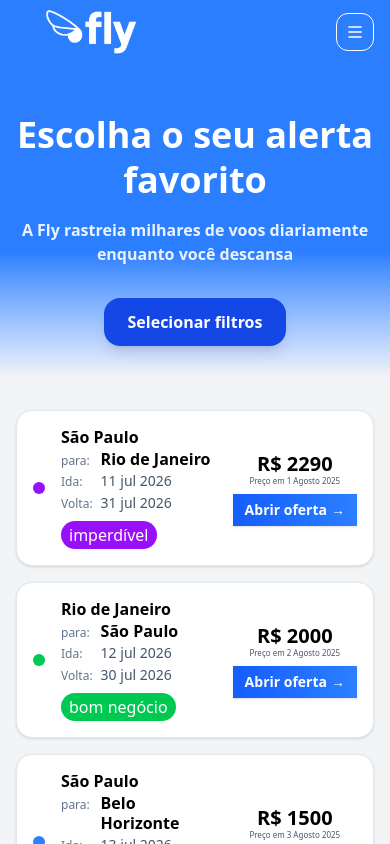
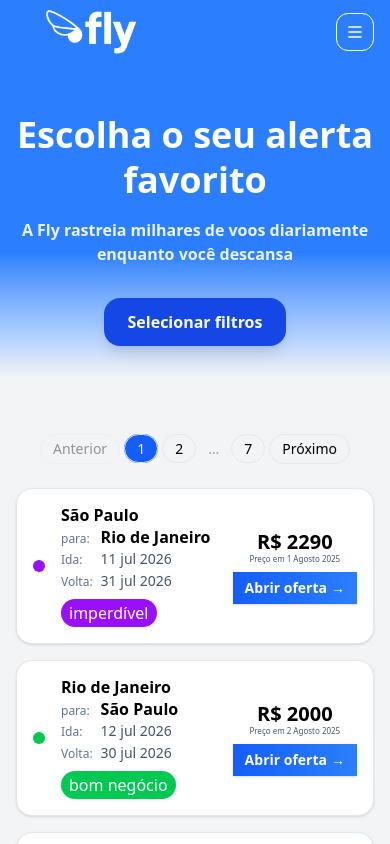
Before and after one commit to GCOUTO-FONSECA/flytripalert_js-site, a Next.js app: page / in a window 390 px wide. Shown: the top 844 px of the page. Built offline with nearby package versions, Linux system fonts and the light colour scheme.

Commit message:
feat: enhance AlertsSection with pagination and improve AlertCard mobile layout

```diff
--- a/components/AlertsSection.tsx
+++ b/components/AlertsSection.tsx
@@ -1,6 +1,45 @@
+import { useSearchParams } from "next/navigation";
 import AlertCard from "./AlertCard";
+import Pagination from "./Pagination";
+
+type Alert = {
+  from: string; to: string; price: number; depart: string; return: string;
+  days: number; rating: "bom negócio" | "excelente" | "imperdível"; found_at?: string;
+};
+
+const PAGE_SIZE = 5;
 
 const mock = [
+    {from: "São Paulo", to: "Rio de Janeiro", price: 2290, depart: "11 jul 2026", return: "31 jul 2026", days: 20, rating: "imperdível", found_at: "1 Agosto 2025", link: "flytripalert.com"},
+    {from: "Rio de Janeiro", to: "São Paulo", price: 2000, depart: "12 jul 2026", return: "30 jul 2026", days: 18, rating: "bom negócio", found_at: "2 Agosto 2025", link: "flytripalert.com"},
+    {from: "São Paulo", to: "Belo Horizonte", price: 1500, depart: "13 jul 2026", return: "29 jul 2026", days: 16, rating: "excelente", found_at: "3 Agosto 2025", link: "flytripalert.com"},
+    {from: "Belo Horizonte", to: "São Paulo", price: 1600, depart: "14 jul 2026", return: "28 jul 2026", days: 14, rating: "excelente", found_at: "4 Agosto 2025", link: "flytripalert.com"},
+    {from: "Rio de Janeiro", to: "Belo Horizonte", price: 1700, depart: "15 jul 2026", return: "27 jul 2026", days: 12, rating: "excelente", found_at: "5 Agosto 2025", link: "flytripalert.com"},
+    {from: "São Paulo", to: "Rio de Janeiro", price: 2290, depart: "11 jul 2026", return: "31 jul 2026", days: 20, rating: "imperdível", found_at: "1 Agosto 2025", link: "flytripalert.com"},
+    {from: "Rio de Janeiro", to: "São Paulo", price: 2000, depart: "12 jul 2026", return: "30 jul 2026", days: 18, rating: "bom negócio", found_at: "2 Agosto 2025", link: "flytripalert.com"},
+    {from: "São Paulo", to: "Belo Horizonte", price: 1500, depart: "13 jul 2026", return: "29 jul 2026", days: 16, rating: "excelente", found_at: "3 Agosto 2025", link: "flytripalert.com"},
+    {from: "Belo Horizonte", to: "São Paulo", price: 1600, depart: "14 jul 2026", return: "28 jul 2026", days: 14, rating: "excelente", found_at: "4 Agosto 2025", link: "flytripalert.com"},
+    {from: "Rio de Janeiro", to: "Belo Horizonte", price: 1700, depart: "15 jul 2026", return: "27 jul 2026", days: 12, rating: "excelente", found_at: "5 Agosto 2025", link: "flytripalert.com"},
+    {from: "São Paulo", to: "Rio de Janeiro", price: 2290, depart: "11 jul 2026", return: "31 jul 2026", days: 20, rating: "imperdível", found_at: "1 Agosto 2025", link: "flytripalert.com"},
+    {from: "Rio de Janeiro", to: "São Paulo", price: 2000, depart: "12 jul 2026", return: "30 jul 2026", days: 18, rating: "bom negócio", found_at: "2 Agosto 2025", link: "flytripalert.com"},
+    {from: "São Paulo", to: "Belo Horizonte", price: 1500, depart: "13 jul 2026", return: "29 jul 2026", days: 16, rating: "excelente", found_at: "3 Agosto 2025", link: "flytripalert.com"},
+    {from: "Belo Horizonte", to: "São Paulo", price: 1600, depart: "14 jul 2026", return: "28 jul 2026", days: 14, rating: "excelente", found_at: "4 Agosto 2025", link: "flytripalert.com"},
+    {from: "Rio de Janeiro", to: "Belo Horizonte", price: 1700, depart: "15 jul 2026", return: "27 jul 2026", days: 12, rating: "excelente", found_at: "5 Agosto 2025", link: "flytripalert.com"},
+    {from: "São Paulo", to: "Rio de Janeiro", price: 2290, depart: "11 jul 2026", return: "31 jul 2026", days: 20, rating: "imperdível", found_at: "1 Agosto 2025", link: "flytripalert.com"},
+    {from: "Rio de Janeiro", to: "São Paulo", price: 2000, depart: "12 jul 2026", return: "30 jul 2026", days: 18, rating: "bom negócio", found_at: "2 Agosto 2025", link: "flytripalert.com"},
+    {from: "São Paulo", to: "Belo Horizonte", price: 1500, depart: "13 jul 2026", return: "29 jul 2026", days: 16, rating: "excelente", found_at: "3 Agosto 2025", link: "flytripalert.com"},
+    {from: "Belo Horizonte", to: "São Paulo", price: 1600, depart: "14 jul 2026", return: "28 jul 2026", days: 14, rating: "excelente", found_at: "4 Agosto 2025", link: "flytripalert.com"},
+    {from: "Rio de Janeiro", to: "Belo Horizonte", price: 1700, depart: "15 jul 2026", return: "27 jul 2026", days: 12, rating: "excelente", found_at: "5 Agosto 2025", link: "flytripalert.com"},
+    {from: "São Paulo", to: "Rio de Janeiro", price: 2290, depart: "11 jul 2026", return: "31 jul 2026", days: 20, rating: "imperdível", found_at: "1 Agosto 2025", link: "flytripalert.com"},
+    {from: "Rio de Janeiro", to: "São Paulo", price: 2000, depart: "12 jul 2026", return: "30 jul 2026", days: 18, rating: "bom negócio", found_at: "2 Agosto 2025", link: "flytripalert.com"},
+    {from: "São Paulo", to: "Belo Horizonte", price: 1500, depart: "13 jul 2026", return: "29 jul 2026", days: 16, rating: "excelente", found_at: "3 Agosto 2025", link: "flytripalert.com"},
+    {from: "Belo Horizonte", to: "São Paulo", price: 1600, depart: "14 jul 2026", return: "28 jul 2026", days: 14, rating: "excelente", found_at: "4 Agosto 2025", link: "flytripalert.com"},
+    {from: "Rio de Janeiro", to: "Belo Horizonte", price: 1700, depart: "15 jul 2026", return: "27 jul 2026", days: 12, rating: "excelente", found_at: "5 Agosto 2025", link: "flytripalert.com"},
+    {from: "São Paulo", to: "Rio de Janeiro", price: 2290, depart: "11 jul 2026", return: "31 jul 2026", days: 20, rating: "imperdível", found_at: "1 Agosto 2025", link: "flytripalert.com"},
+    {from: "Rio de Janeiro", to: "São Paulo", price: 2000, depart: "12 jul 2026", return: "30 jul 2026", days: 18, rating: "bom negócio", found_at: "2 Agosto 2025", link: "flytripalert.com"},
+    {from: "São Paulo", to: "Belo Horizonte", price: 1500, depart: "13 jul 2026", return: "29 jul 2026", days: 16, rating: "excelente", found_at: "3 Agosto 2025", link: "flytripalert.com"},
+    {from: "Belo Horizonte", to: "São Paulo", price: 1600, depart: "14 jul 2026", return: "28 jul 2026", days: 14, rating: "excelente", found_at: "4 Agosto 2025", link: "flytripalert.com"},
+    {from: "Rio de Janeiro", to: "Belo Horizonte", price: 1700, depart: "15 jul 2026", return: "27 jul 2026", days: 12, rating: "excelente", found_at: "5 Agosto 2025", link: "flytripalert.com"},
     {from: "São Paulo", to: "Rio de Janeiro", price: 2290, depart: "11 jul 2026", return: "31 jul 2026", days: 20, rating: "imperdível", found_at: "1 Agosto 2025", link: "flytripalert.com"},
     {from: "Rio de Janeiro", to: "São Paulo", price: 2000, depart: "12 jul 2026", return: "30 jul 2026", days: 18, rating: "bom negócio", found_at: "2 Agosto 2025", link: "flytripalert.com"},
     {from: "São Paulo", to: "Belo Horizonte", price: 1500, depart: "13 jul 2026", return: "29 jul 2026", days: 16, rating: "excelente", found_at: "3 Agosto 2025", link: "flytripalert.com"},
@@ -9,10 +48,38 @@ const mock = [
 ];
 
 export default function AlertsSection() {
+    const total = mock.length;
+    const searchParams = useSearchParams();
+    const raw = Number(searchParams.get("page") || 1);
+    const totalPages = Math.max(1, Math.ceil(total / PAGE_SIZE));
+    const currentPage = Math.min(Math.max(raw, 1), totalPages);
+
+    const start = (currentPage - 1) * PAGE_SIZE;
+    const visible = mock.slice(start, start + PAGE_SIZE);
+
     return (
-        <div className="grid cols-1 sm:grid-cols-1 xl:grid-cols-1 gap-4 sm:gap-6">
-            {mock.map((a,i) => <AlertCard key={i} {...a} />)}
-        </div>
-    )
+    <div>
+    {/* paginação */}
+    <div className="mb-6">
+        <Pagination
+            totalItems={total}
+            currentPage={currentPage}
+            pageSize={PAGE_SIZE}
+        />
+    </div>
+    {/* lista de cards */}
+    <div className="grid grid-cols-1 gap-4 sm:gap-6">
+        {visible.map((a, i) => (
+        <AlertCard key={start + i} {...a} />
+        ))}
+    </div>
 
+    {/* paginação */}
+    <Pagination
+        totalItems={total}
+        currentPage={currentPage}
+        pageSize={PAGE_SIZE}
+    />
+    </div>
+  );
 }
--- /dev/null
+++ b/components/Pagination.tsx
@@ -0,0 +1,99 @@
+"use client";
+
+import Link from "next/link";
+import { usePathname, useSearchParams } from "next/navigation";
+
+type Props = {
+  totalItems: number;
+  currentPage: number;
+  pageSize?: number;     // default: 20
+  siblingCount?: number; // how many numbers around current page
+};
+
+export default function Pagination({
+  totalItems,
+  currentPage,
+  pageSize = 20,
+  siblingCount = 1,
+}: Props) {
+  const pathname = usePathname();
+  const searchParams = useSearchParams();
+
+  const totalPages = Math.max(1, Math.ceil(totalItems / pageSize));
+  if (totalPages <= 1) return null;
+
+  // keep other query params
+  const createPageURL = (page: number) => {
+    const params = new URLSearchParams(searchParams as any);
+    if (page <= 1) params.delete("page");
+    else params.set("page", String(page));
+    return `${pathname}?${params.toString()}`;
+  };
+
+  const clamp = (n: number, min: number, max: number) => Math.max(min, Math.min(max, n));
+
+  // Build page list: 1 … (left..right) … last
+  const pages: (number | "...")[] = [];
+  const first = 1;
+  const last = totalPages;
+  const left = clamp(currentPage - siblingCount, first, last);
+  const right = clamp(currentPage + siblingCount, first, last);
+
+  pages.push(first);
+  if (left > first + 1) pages.push("...");
+  for (let p = left; p <= right; p++) {
+    if (p !== first && p !== last) pages.push(p);
+  }
+  if (right < last - 1) pages.push("...");
+  if (last !== first) pages.push(last);
+
+  const isFirst = currentPage <= 1;
+  const isLast = currentPage >= totalPages;
+
+  return (
+    <nav className="mt-6 flex items-center justify-center gap-1 text-sm" aria-label="Paginação">
+      {/* Prev */}
+      <Link
+        href={createPageURL(clamp(currentPage - 1, 1, totalPages))}
+        aria-disabled={isFirst}
+        className={`px-3 py-1 rounded-full border border-slate-200 hover:bg-slate-50 ${
+          isFirst ? "opacity-40 pointer-events-none" : ""
+        }`}
+      >
+        Anterior
+      </Link>
+
+      {/* Numbers */}
+      <ul className="flex items-center gap-1">
+        {pages.map((p, i) =>
+          p === "..." ? (
+            <li key={`dots-${i}`} className="px-2 text-slate-400 select-none">…</li>
+          ) : (
+            <li key={p}>
+              <Link
+                href={createPageURL(p)}
+                aria-current={p === currentPage ? "page" : undefined}
+                className={`min-w-8 px-3 py-1 rounded-full border border-slate-200 hover:bg-slate-50 text-center ${
+                  p === currentPage ? "bg-blue-600 text-white border-blue-600" : ""
+                }`}
+              >
+                {p}
+              </Link>
+            </li>
+          )
+        )}
+      </ul>
+
+      {/* Next */}
+      <Link
+        href={createPageURL(clamp(currentPage + 1, 1, totalPages))}
+        aria-disabled={isLast}
+        className={`px-3 py-1 rounded-full border border-slate-200 hover:bg-slate-50 ${
+          isLast ? "opacity-40 pointer-events-none" : ""
+        }`}
+      >
+        Próximo
+      </Link>
+    </nav>
+  );
+}
```
Also changed, not shown: components/AlertCard.tsx (+5 -5 lines).
